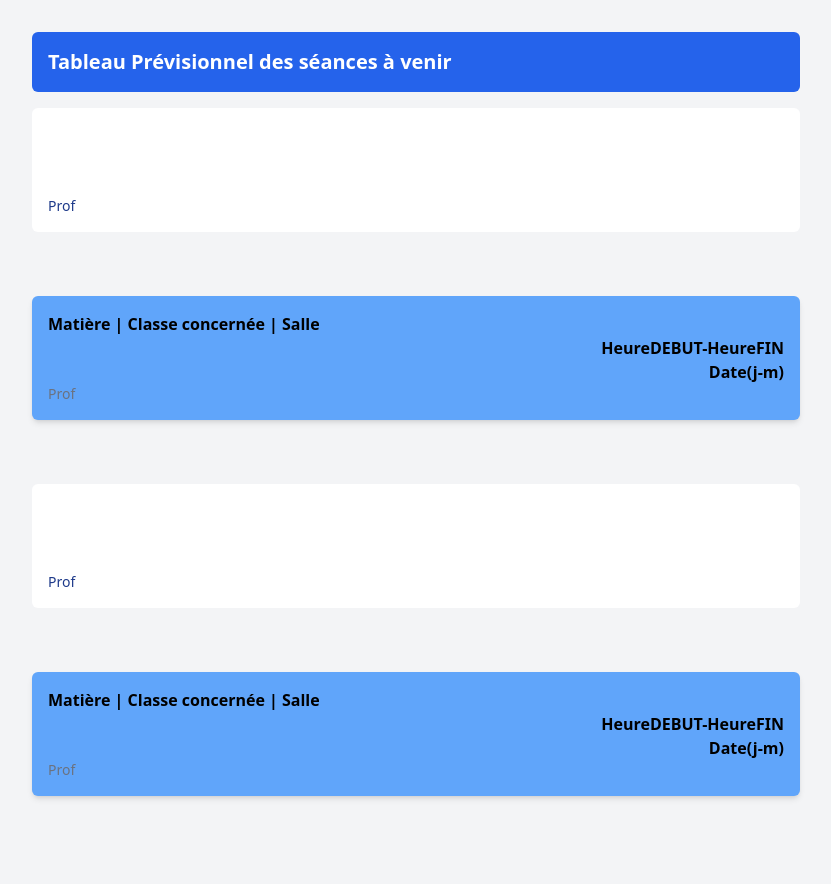
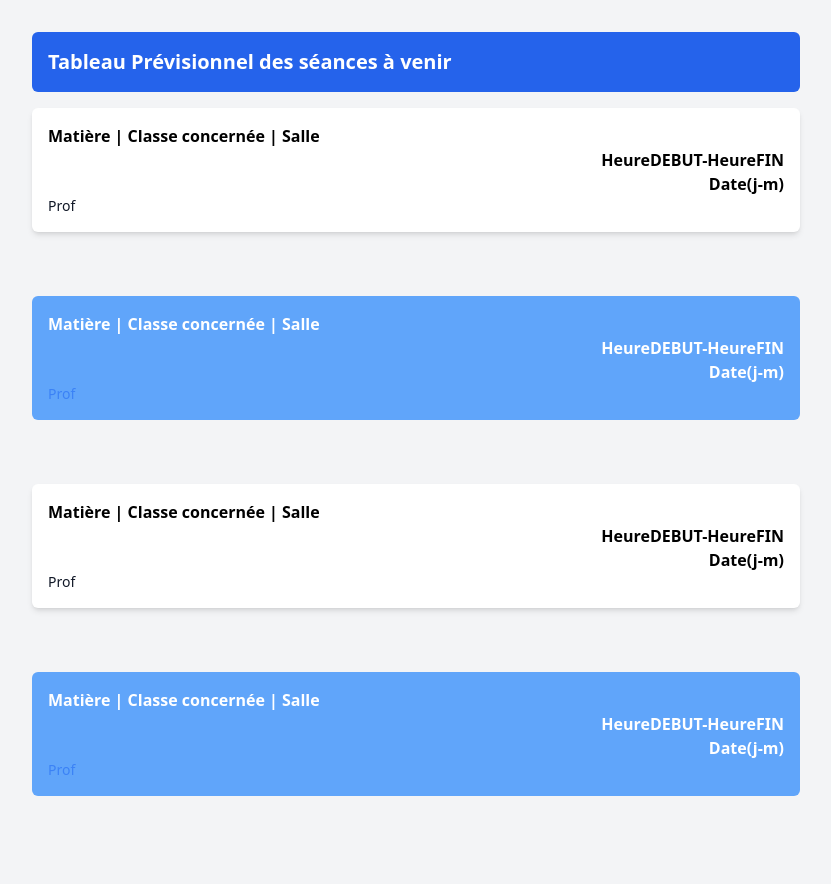
Before and after one commit to gitdreamlteui/PoleInfo, a PHP site: page /reservations/ in a window 1280 px wide. Shown: the part 72-956 px from the top of the page, without its empty margins (224-1055 px from the left). Run offline with PHP 8.4, Linux system fonts and the light colour scheme; data that the repository does not hold is empty; some libraries are stand-ins or nearby versions.

Commit message:
Update index.php

```diff
--- a/index.php
+++ b/index.php
@@ -45,41 +45,41 @@ $response_reservation = file_get_contents($request_reservation);
 ?>
         <!-- Tableau -->
         <div class="space-y-4">
-            <div class="bg-white text-white p-4 rounded-md cursor-pointer" onclick="toggleDetails('details1')">
+            <div class="bg-white shadow-md p-4 rounded-md cursor-pointer" onclick="toggleDetails('details1')">
                 <p><strong>Matière | Classe concernée | Salle</strong></p>
                 <p class="flex justify-end"><strong>HeureDEBUT-HeureFIN</strong></p>
                 <p class="flex justify-end"><strong>Date(j-m)</strong></p>
-                <p class="text-sm text-blue-900">Prof</p>
+                <p class="text-sm text-gray-900">Prof</p>
             </div>
             <div id="details1" class="bg-gray-200 p-4 rounded-md overflow-hidden transition-all duration-300 ease-in-out opacity-0" style="height: 0px;">
                 <p>Informations générales sur la séance...</p>
             </div>
 
-            <div class="bg-blue-400 shadow-md p-4 rounded-md cursor-pointer" onclick="toggleDetails('details2')">
+            <div class="bg-blue-400 text-white p-4 rounded-md cursor-pointer" onclick="toggleDetails('details2')">
                 <p><strong>Matière | Classe concernée | Salle</strong></p>
                 <p class="flex justify-end"><strong>HeureDEBUT-HeureFIN</strong></p>
                 <p class="flex justify-end"><strong>Date(j-m)</strong></p>
-                <p class="text-sm text-gray-500">Prof</p>
+                <p class="text-sm text-blue-500">Prof</p>
             </div>
             <div id="details2" class="bg-gray-200 p-4 rounded-md overflow-hidden transition-all duration-300 ease-in-out opacity-0" style="height: 0px;">
                 <p>Informations générales sur la séance...</p>
             </div>
 
-            <div class="bg-white text-white p-4 rounded-md cursor-pointer" onclick="toggleDetails('details3')">
+            <div class="bg-white shadow-md p-4 rounded-md cursor-pointer" onclick="toggleDetails('details3')">
                 <p><strong>Matière | Classe concernée | Salle</strong></p>
                 <p class="flex justify-end"><strong>HeureDEBUT-HeureFIN</strong></p>
                 <p class="flex justify-end"><strong>Date(j-m)</strong></p>
-                <p class="text-sm text-blue-900">Prof</p>
+                <p class="text-sm text-gray-900">Prof</p>
             </div>
             <div id="details3" class="bg-gray-200 p-4 rounded-md overflow-hidden transition-all duration-300 ease-in-out opacity-0" style="height: 0px;">
                 <p>Informations générales sur la séance...</p>
             </div>
 
-            <div class="bg-blue-400 shadow-md p-4 rounded-md cursor-pointer" onclick="toggleDetails('details4')">
+            <div class="bg-blue-400 p-4 text-white rounded-md cursor-pointer" onclick="toggleDetails('details4')">
                 <p><strong>Matière | Classe concernée | Salle</strong></p>
                 <p class="flex justify-end"><strong>HeureDEBUT-HeureFIN</strong></p>
                 <p class="flex justify-end"><strong>Date(j-m)</strong></p>
-                <p class="text-sm text-gray-500">Prof</p>
+                <p class="text-sm text-blue-500">Prof</p>
             </div>
             <div id="details4" class="bg-gray-200 p-4 rounded-md overflow-hidden transition-all duration-300 ease-in-out opacity-0" style="height: 0px;">
                 <p>Informations générales sur la séance...</p>
```
